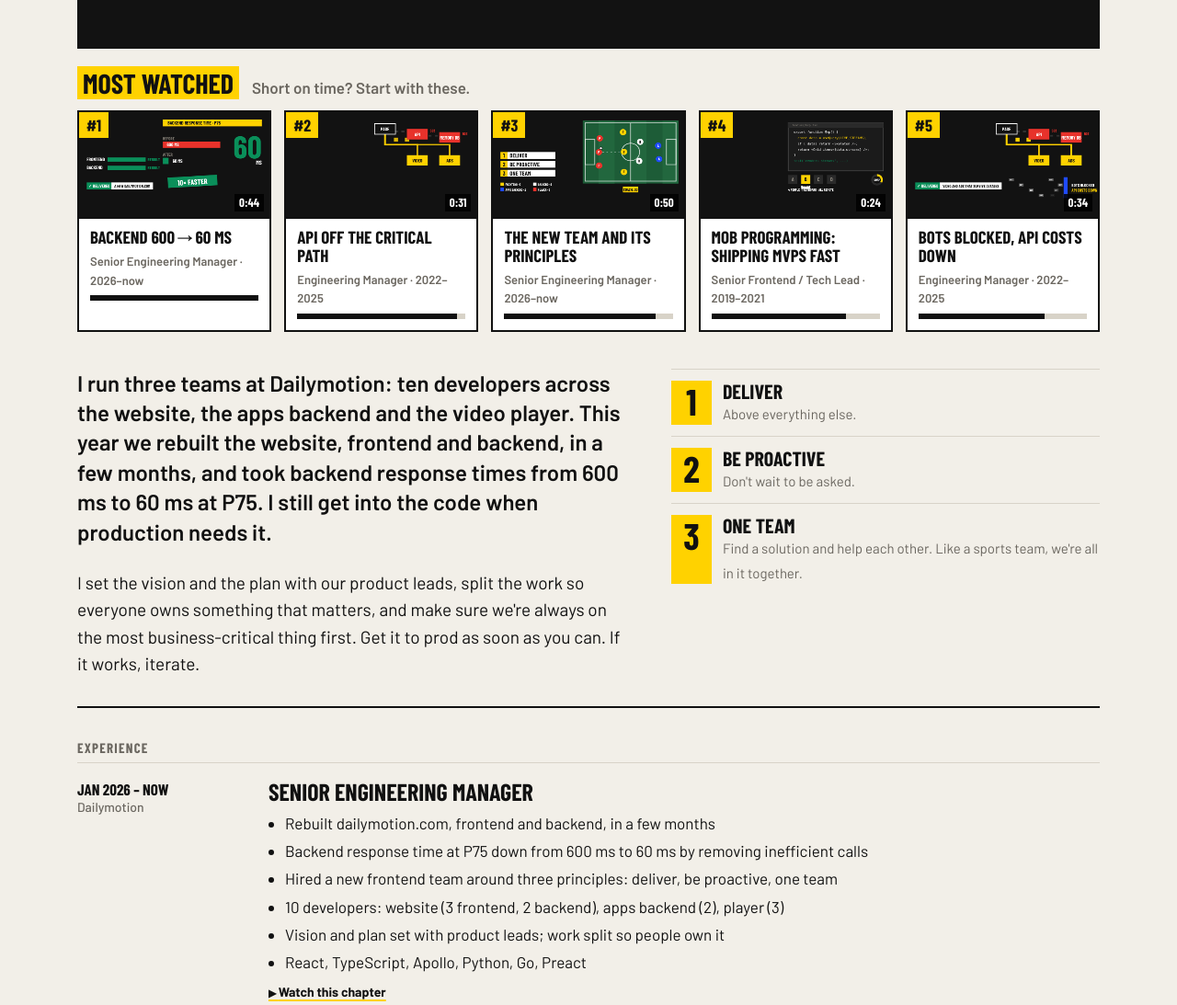
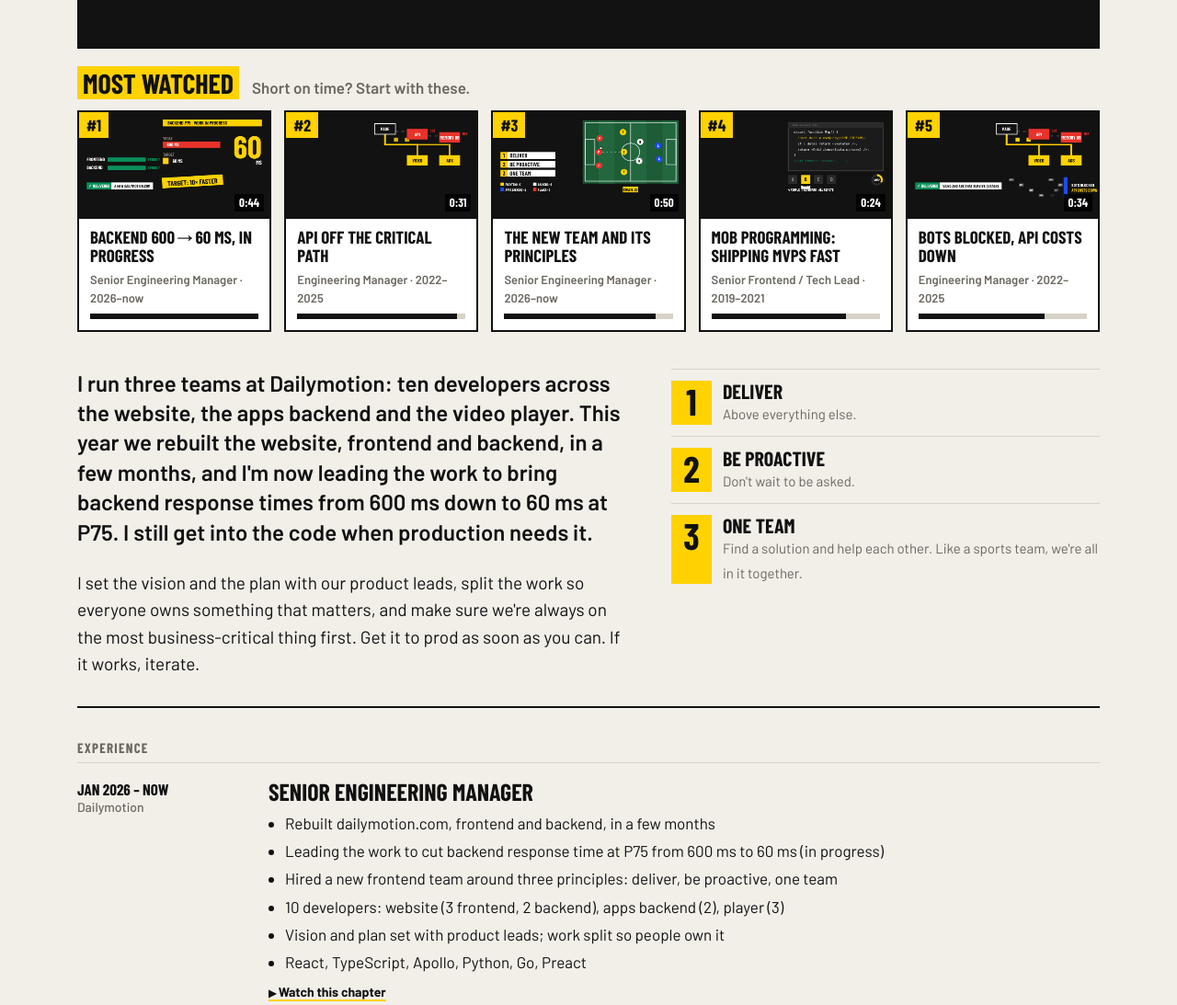
Before and after one commit to stephenoreilly2/stephenoreilly2.github.io, a plain HTML site: page index.html in a window 1280 px wide. Shown: the part 844-1937 px from the top of the page at 92% size. Drawn offline with nearby package versions, Linux system fonts and the light colour scheme; a web font is replaced by a local one.

Commit message:
Backend 600 -> 60 ms is in progress, not done
Co-Authored-By: Claude Opus 5.5 <noreply@anthropic.com>

```diff
--- a/index.html
+++ b/index.html
@@ -341,7 +341,7 @@
 
   <section class="lede">
     <div>
-      <p>I run three teams at Dailymotion: ten developers across the website, the apps backend and the video player. This year we rebuilt the website, frontend and backend, in a few months, and took backend response times from 600 ms to 60 ms at P75. I still get into the code when production needs it.</p>
+      <p>I run three teams at Dailymotion: ten developers across the website, the apps backend and the video player. This year we rebuilt the website, frontend and backend, in a few months, and I'm now leading the work to bring backend response times from 600 ms down to 60 ms at P75. I still get into the code when production needs it.</p>
       <p>I set the vision and the plan with our product leads, split the work so everyone owns something that matters, and make sure we're always on the most business-critical thing first. Get it to prod as soon as you can. If it works, iterate.</p>
     </div>
     <ol class="principles" aria-label="How my teams work">
@@ -413,8 +413,8 @@
       detail: ["Managed 6 developers: frontend, fullstack and backend", "Took apart the loading sequence: tracking, whiteboarding, group programming", "API and in-memory database off the critical path: video and ads survive outages", "Bot protection on the API: major cost savings", "Started the Frontend Chapter, a meetup across teams"] },
     { from: "2026-01", to: null, org: "Dailymotion", role: "Senior Engineering Manager", sec: 16, scene: "senior", ship: [.2, "A new dailymotion.com", .56], cues: [0, .12, .3, .56, .66, .73, .8, .9],
       title: "A new website and a new team",
-      cap: "This year I became senior engineering manager. We rebuilt the whole website in a few months, frontend and backend. The backend went from 600 milliseconds to 60 at P75, ten times faster, by cutting out inefficient calls. I hired a new frontend team around three principles. Deliver, above everything. Be proactive. And one team: find the solution and help each other. Like a sports team, we're all in it together.",
-      detail: ["Rebuilt dailymotion.com, frontend and backend, in a few months", "Backend response time at P75 down from 600 ms to 60 ms by removing inefficient calls", "Hired a new frontend team around three principles: deliver, be proactive, one team", "10 developers: website (3 frontend, 2 backend), apps backend (2), player (3)", "Vision and plan set with product leads; work split so people own it", "React, TypeScript, Apollo, Python, Go, Preact"] },
+      cap: "This year I became senior engineering manager. We rebuilt the whole website in a few months, frontend and backend. Now I'm leading the work to take the backend from 600 milliseconds to 60 at P75, ten times faster, by cutting out inefficient calls. I hired a new frontend team around three principles. Deliver, above everything. Be proactive. And one team: find the solution and help each other. Like a sports team, we're all in it together.",
+      detail: ["Rebuilt dailymotion.com, frontend and backend, in a few months", "Leading the work to cut backend response time at P75 from 600 ms to 60 ms (in progress)", "Hired a new frontend team around three principles: deliver, be proactive, one team", "10 developers: website (3 frontend, 2 backend), apps backend (2), player (3)", "Vision and plan set with product leads; work split so people own it", "React, TypeScript, Apollo, Python, Go, Preact"] },
   ];
   const OUTRO = 2.5;
   let acc = 0;
@@ -428,7 +428,7 @@
     { ch: 4, at: .7, h: .8, label: "Mob programming: shipping MVPs fast" },
     { ch: 5, at: .45, h: .95, label: "API off the critical path" },
     { ch: 5, at: .78, h: .75, label: "Bots blocked, API costs down" },
-    { ch: 6, at: .45, h: 1, label: "Backend 600 → 60 ms" },
+    { ch: 6, at: .45, h: 1, label: "Backend 600 → 60 ms, in progress" },
     { ch: 6, at: .82, h: .9, label: "The new team and its principles" },
   ];
   const WEIGHT = [.1, .12, .1, .22, .3, .55, .62];
@@ -695,21 +695,21 @@
           if (wipe > 0 && wipe < w) box(x + wipe - 3, y, 6, h, K.yellow);
           return;
         }
-        // Beat 2: backend response time at P75, 600 ms down to 60 ms.
+        // Beat 2: backend response time at P75, 600 ms today, 60 ms the target (in progress).
         const q2 = (p - .3) / .26, x = W * .44, w = W * .52, drop = span(q2, .25, .7), ms = Math.round(lerp(600, 60, drop));
         const slide = span(q2, 0, .15);
         ctx.globalAlpha = slide;
-        box(x, H * .07, w, H * .065, K.yellow); text("BACKEND RESPONSE TIME · P75", x + 12, H * .118, cond(H * .045, 800), K.bg);
-        text(String(ms), x + w, H * .44, cond(H * .3), drop >= 1 ? K.green : K.yellow, "right");
+        box(x, H * .07, w, H * .065, K.yellow); text("BACKEND P75 · WORK IN PROGRESS", x + 12, H * .118, cond(H * .045, 800), K.bg);
+        text(String(ms), x + w, H * .44, cond(H * .3), K.yellow, "right");
         text("MS", x + w, H * .5, cond(H * .055, 800), K.white, "right");
         const bw = w * .58, bx = x, by = H * .22;
-        text("BEFORE", bx, by + H * .045, cond(H * .04, 700), K.grey); box(bx, by + H * .06, bw, H * .06, K.red); text("600 MS", bx + 10, by + H * .105, cond(H * .045, 800), K.white);
-        text("AFTER", bx, by + H * .2, cond(H * .04, 700), K.grey); box(bx, by + H * .215, Math.max(bw * ms / 600, 4), H * .06, drop >= 1 ? K.green : K.yellow);
+        text("TODAY", bx, by + H * .045, cond(H * .04, 700), K.grey); box(bx, by + H * .06, bw, H * .06, K.red); text("600 MS", bx + 10, by + H * .105, cond(H * .045, 800), K.white);
+        text("TARGET", bx, by + H * .2, cond(H * .04, 700), K.grey); box(bx, by + H * .215, Math.max(bw * ms / 600, 4), H * .06, K.yellow);
         text(`${ms} MS`, bx + Math.max(bw * ms / 600, 4) + 10, by + H * .26, cond(H * .045, 800), K.white);
         const stamp = span(q2, .72, .82);
         if (stamp > 0) {
           ctx.globalAlpha = stamp; ctx.save(); ctx.translate(x + w * .3, H * .66); ctx.rotate(-.06);
-          box(-W * .13 * stamp, -H * .05, W * .26 * stamp, H * .1, K.green); text("10× FASTER", 0, H * .032, cond(H * .07), K.white, "center");
+          box(-W * .16 * stamp, -H * .05, W * .32 * stamp, H * .1, K.yellow); text("TARGET: 10× FASTER", 0, H * .032, cond(H * .065), K.bg, "center");
           ctx.restore();
         }
         ctx.globalAlpha = 1;
```
